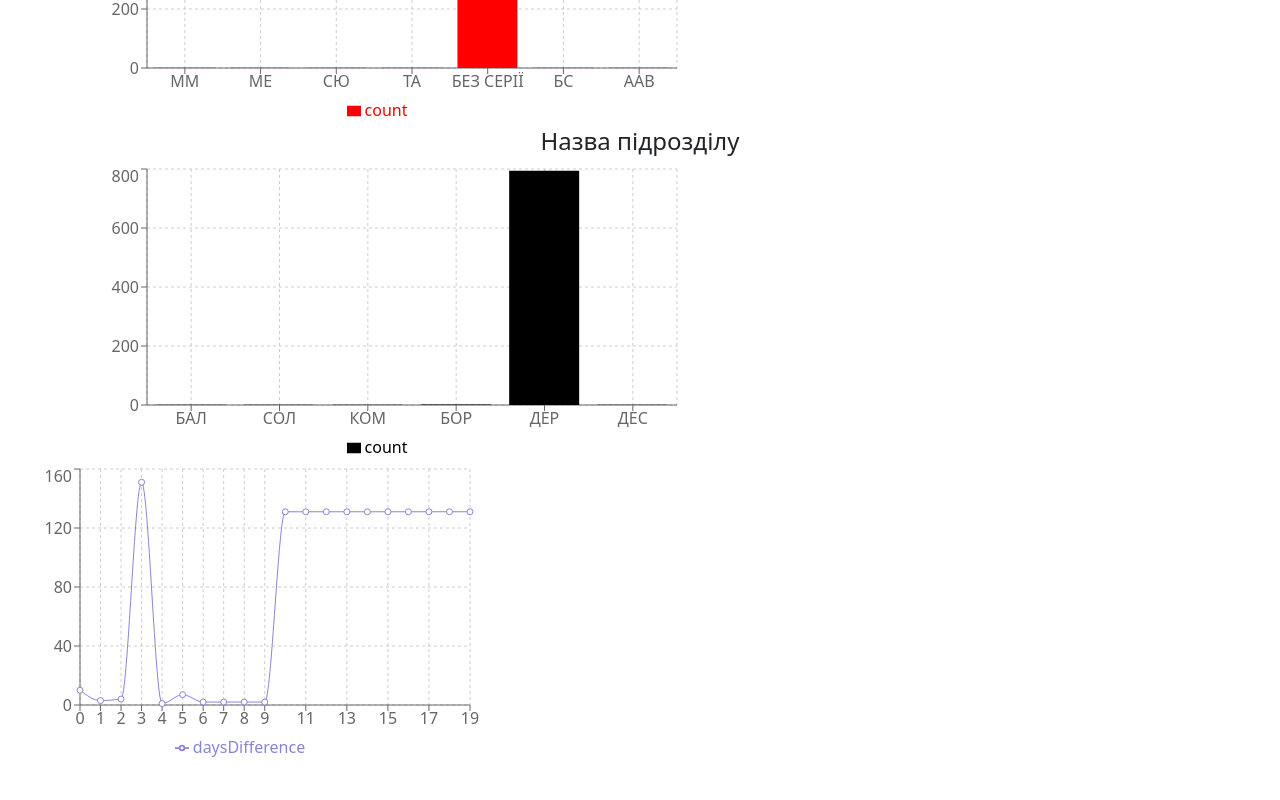
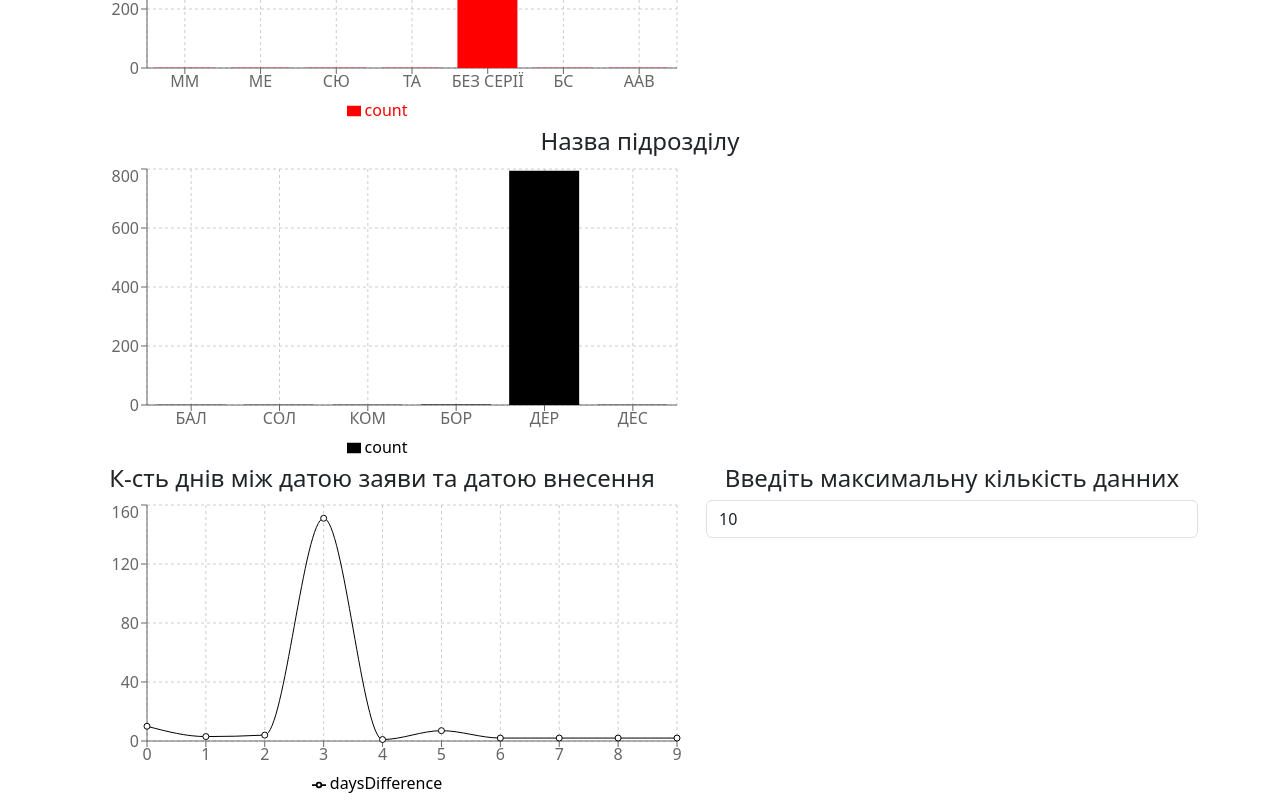
Before and after one commit to mezgoodle/it_system_labs, a React (Vite) app in the folder open_data/: page / in a window 1280 px wide. Shown: the part 2232-3032 px from the top of the page. Before the commit the page ends 2996 px from the top, so only its background shows below. Built offline with nearby package versions, Linux system fonts and the light colour scheme.

Commit message:
Make a custom range for DateLineChart

```diff
--- a/open_data/src/App.jsx
+++ b/open_data/src/App.jsx
@@ -17,6 +17,7 @@ function App() {
   const [properties, setProperties] = useState({});
   const [isLoading, setIsLoading] = useState(true);
   const [error, setError] = useState(null);
+  const [range, setRange] = useState(10);
 
   useEffect(() => {
     fetchSchema();
@@ -71,7 +72,28 @@ function App() {
           </div>
         </div>
       </div>
-      <DateLineChart data={data.slice(0, 20)} />
+      <div className="container">
+        <div className="row">
+          <div className="col">
+            <p className="text-center h4">
+              К-сть днів між датою заяви та датою внесення
+            </p>
+            <DateLineChart data={data.slice(0, range)} />
+          </div>
+          <div className="col">
+            <p className="text-center h4">
+              Введіть максимальну кількість данних
+            </p>
+            <input
+              type="text"
+              className="form-control"
+              placeholder="Enter range"
+              value={range}
+              onChange={(e) => setRange(e.target.value)}
+            />
+          </div>
+        </div>
+      </div>
     </>
   );
 }
--- a/open_data/src/components/DateLineChart.jsx
+++ b/open_data/src/components/DateLineChart.jsx
@@ -21,17 +21,7 @@ const DateLineChart = ({ data }) => {
     };
   });
   return (
-    <LineChart
-      width={500}
-      height={300}
-      data={resultArray}
-      margin={{
-        top: 5,
-        right: 30,
-        left: 20,
-        bottom: 5,
-      }}
-    >
+    <LineChart width={600} height={300} data={resultArray}>
       <CartesianGrid strokeDasharray="3 3" />
       <XAxis />
       <YAxis />
@@ -40,8 +30,8 @@ const DateLineChart = ({ data }) => {
       <Line
         type="monotone"
         dataKey="daysDifference"
-        stroke="#8884d8"
-        activeDot={{ r: 8 }}
+        stroke="black"
+        activeDot={{ r: 10 }}
       />
     </LineChart>
   );
```
